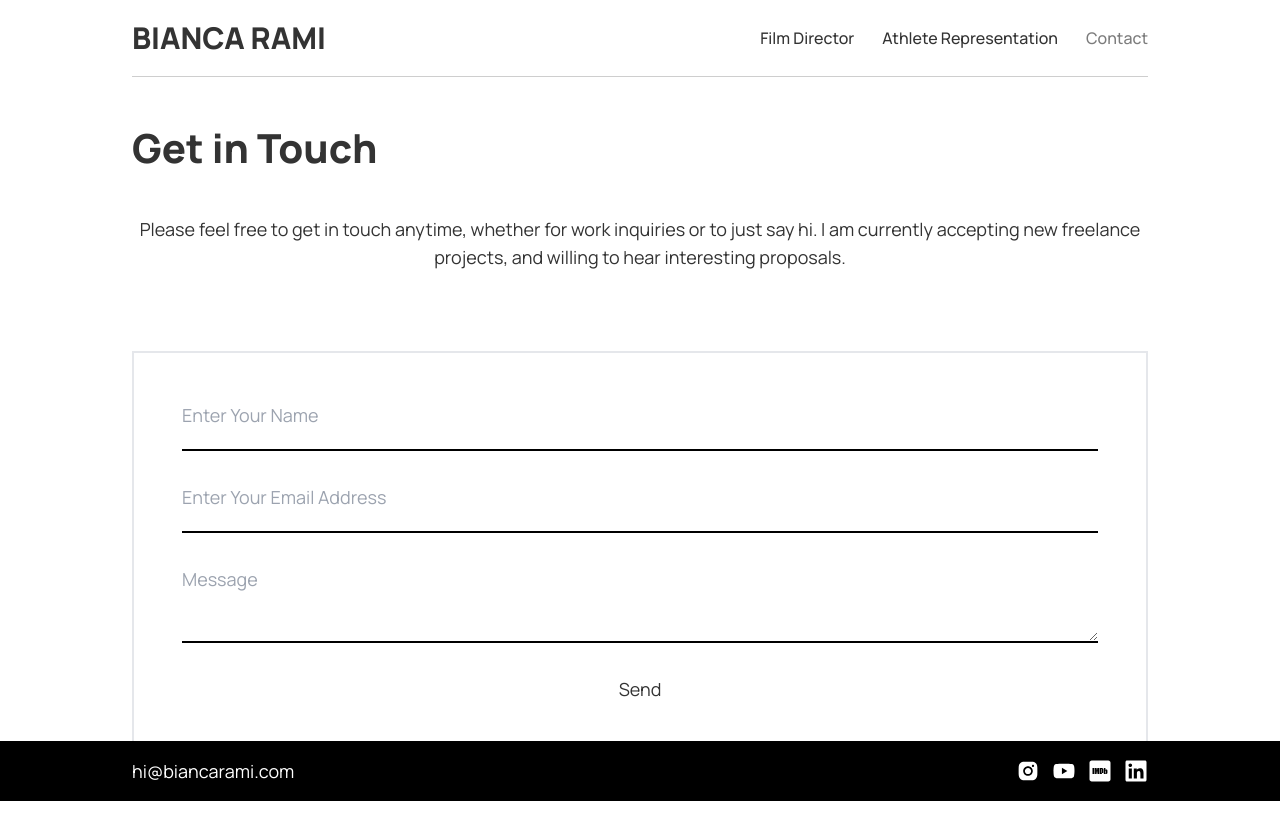
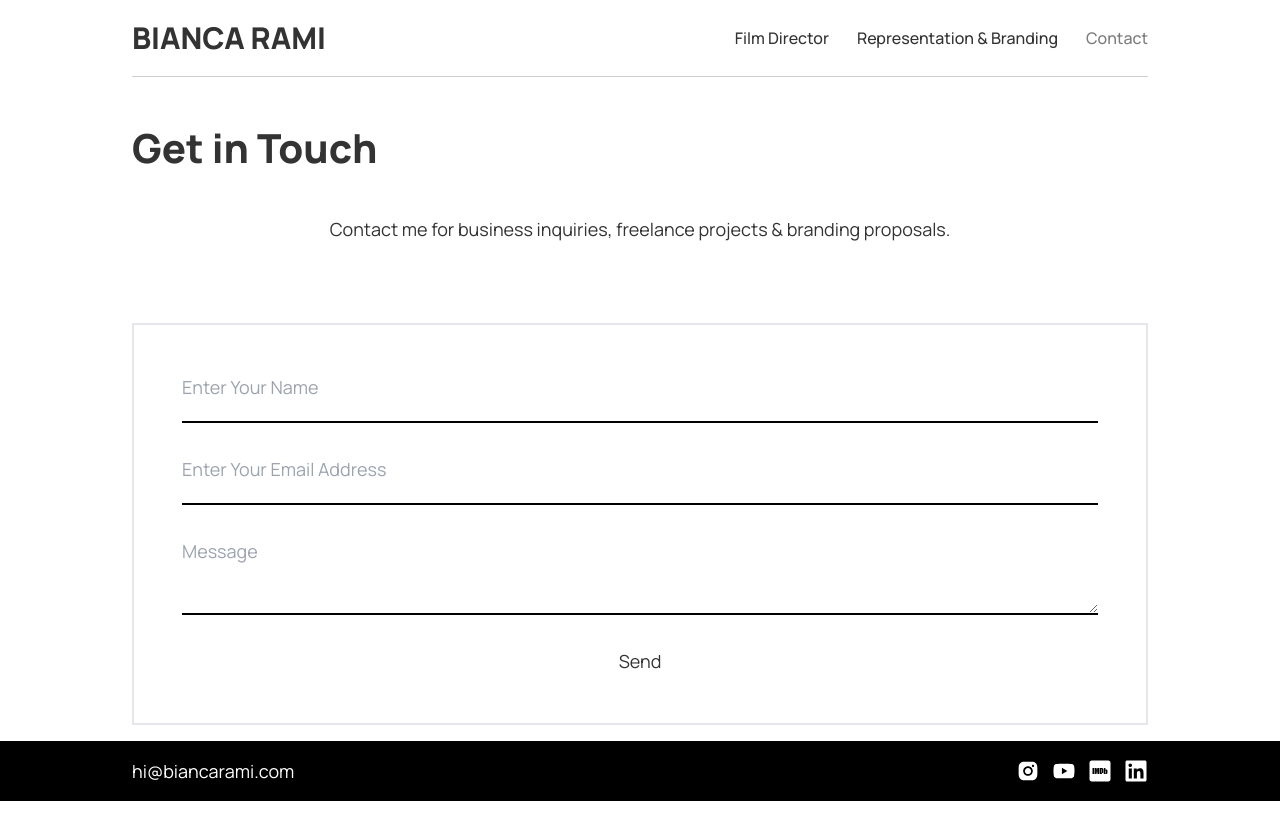
Before and after one commit to 1ay13/Bianca, a Next.js app: page /contact in a window 1280 px wide. Shown: the top 840 px of the page. Built offline with nearby package versions, Linux system fonts and the light colour scheme.

Commit message:
small last min

```diff
--- a/app/contact/page.js
+++ b/app/contact/page.js
@@ -1,6 +1,5 @@
 "use client";
 
-import Image from "next/image";
 import React, { useRef, useState } from "react";
 import emailjs from "@emailjs/browser";
 
@@ -63,9 +62,7 @@ const contact = () => {
       </h1>
       <div className="mb-12 md:mb-20">
         <p className="text-center">
-          Please feel free to get in touch anytime, whether for work inquiries
-          or to just say hi. I am currently accepting new freelance projects,
-          and willing to hear interesting proposals.
+        Contact me for business inquiries, freelance projects & branding proposals.
         </p>
       </div>
       <div className="">
--- a/app/page.js
+++ b/app/page.js
@@ -68,30 +68,29 @@ const Home = () => {
               services, including SDR Color Grading, film directing,
               screenwriting, branding or social marketing.
             </p>
-            <p className="mb-12 leading-6 text-black md:leading-8">
+            <p className="mb-8 leading-6 text-black md:leading-8">
               Thank you for joining me on this storytelling journey. Let's
               create, connect, and make magic together.
             </p>
-            {/* <p className="mb-10 leading-6 md:mb-14 md:leading-8">
-              Curated compilation of my best work, worked on more than 100
-              projects till now. Leading to the greater work in the next future
-            </p>
-            <div className="border-b-[1.6px] border-solid border-dark-grey">
-              <div className="mb-8 md:mb-12 [&>iframe]aspect-video ">
-                <VideoIframe videoId="QD4XlsyHZl8" />
-              </div>
+            <div className="mb-3">
+              <a
+                href="/assets/B.Ramirez 1_24 .pdf"
+                className="font-bold underline"
+              >
+                Download resume <span>(General)</span>
+              </a>
             </div>
-            <div className="mb-7">
-              <h2 className="font-bold leading-relaxed text-xl-28">
-                My Clients
-              </h2>
-              <p className="leading-6 md:leading-8">
-                Google, Amazon, Facebook, etc...
-              </p>
-            </div> */}
+            <div className="mb-3">
+              <a
+                href="/assets/Classic Resume.pdf"
+                className="font-bold underline"
+              >
+                Download resume <span>(Creative Director)</span>
+              </a>
+            </div>
 
             <div className="text-lg font-bold">
-              <h3 className="mt-6 text-black font-bristone md:text-xl">
+              <h3 className="mt-12 text-black font-bristone md:text-3xl">
                 My Work
               </h3>
               <div className="flex justify-between my-5 -mx-2 max-md:flex-col max-md:gap-2 max-md:text-base">
@@ -99,25 +98,16 @@ const Home = () => {
                   Film Director
                 </Link>
                 <Link className="px-2" href="/work/sports">
-                  Athlete Representation
+                  Representation & Branding
                 </Link>
                 <Link className="px-2" href="/work/executive">
-                  Executive Assistant{" "}
+                  Executive Assistant
                 </Link>
               </div>
             </div>
           </div>
         </div>
       </div>
-      {/* {fetchedData ? (
-        <div className="flex flex-wrap -mx-2 md:-mx-5">
-          {fetchedData.map((post) => (
-            <PostCard key={post.fields.slug} post={post} />
-          ))}
-        </div>
-      ) : (
-        <Loading />
-      )} */}
     </>
   );
 };
--- a/components/Nav.js
+++ b/components/Nav.js
@@ -61,7 +61,7 @@ const Nav = () => {
             className={pathname == "/sports" ? "text-active-nav" : ""}
             onClick={() => setToggleMenu(false)}
           >
-            Athlete  Representation
+            Representation & Branding
           </Link>
           <Link
             href="/contact"
```
Also changed, not shown: 2 other files (tests, documents, lock files or other folders).
